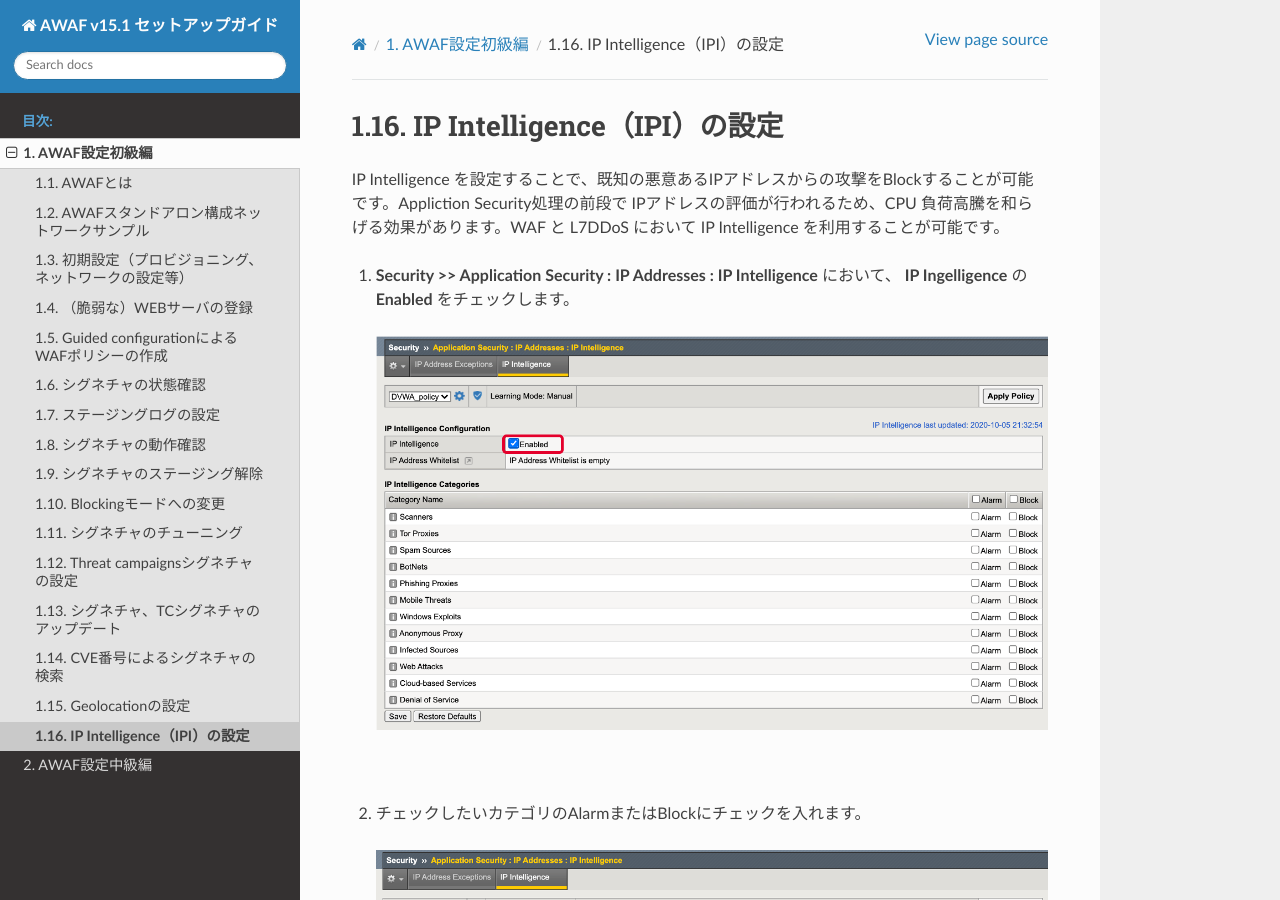
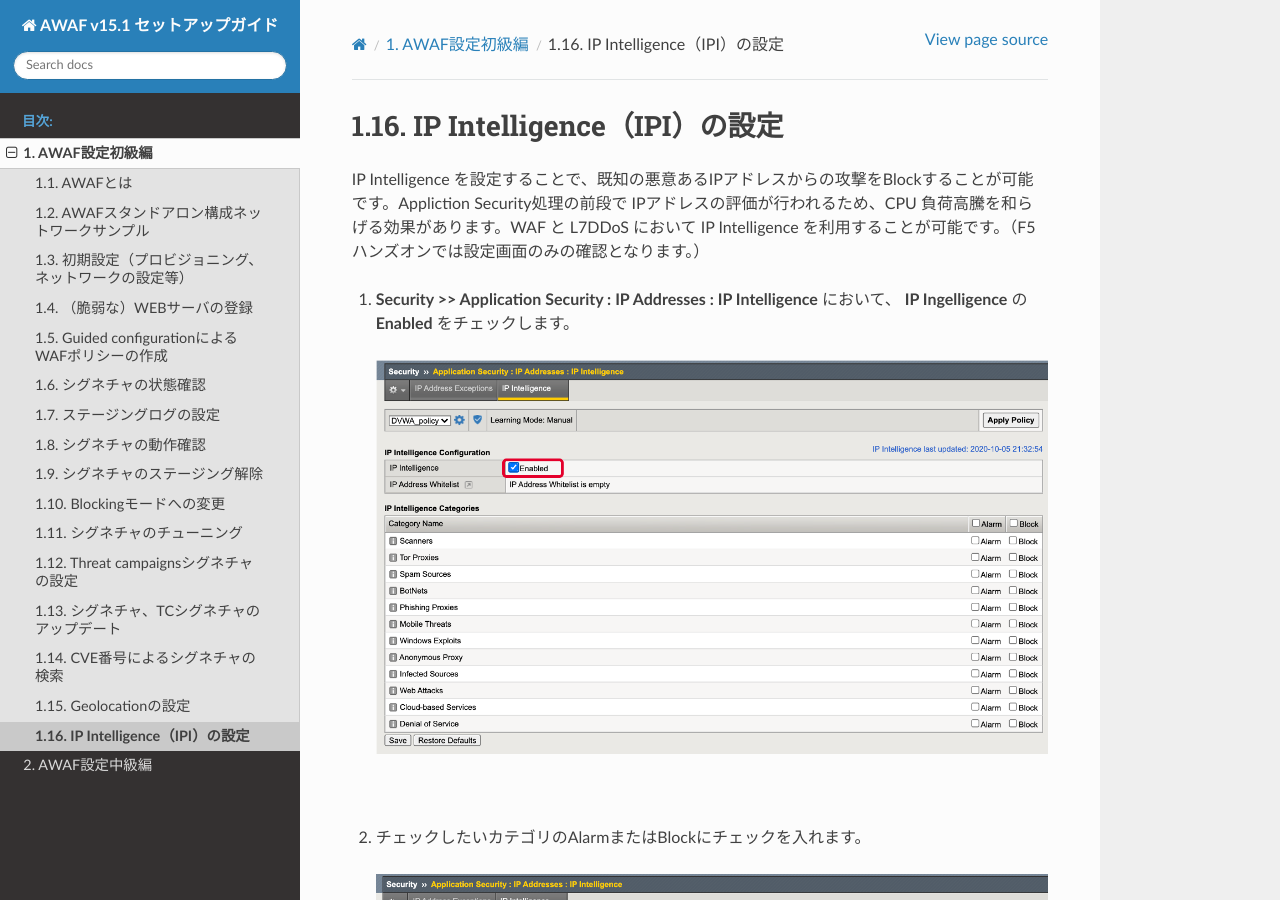
Before and after one commit to BeF5/f5j-easy-setup-waf-17, a Sphinx documentation site: the page built from docs/content1/module16/module16.rst, in a window 1280 px wide and 900 px high. Built offline with Sphinx 7.4.7 and the Read the Docs theme 2.0.0, drawn with Linux system fonts in a browser that asks for light colours.

Commit message:
no message

```diff
--- a/docs/content1/module15/module15.rst
+++ b/docs/content1/module15/module15.rst
@@ -1,7 +1,7 @@
 Geolocationの設定
 ======================================
 
-Geolocation Enforcement の設定を行うことで、接続される予定のない国からの接続をブロックすることが可能です。
+Geolocation Enforcement の設定を行うことで、接続される予定のない国からの接続をブロックすることが可能です。（F5ハンズオンでは設定画面の確認のみとなります。）
 
 #. **Security >> Application Security : Policy Building : Learning and Blocking Settings** の **IP Addresses/Geolocations** において、**Access from disallowed Geolocation** の Learn/Alarm/Block がチェックされていることを確認します。
 
--- a/docs/content1/module16/module16.rst
+++ b/docs/content1/module16/module16.rst
@@ -1,7 +1,7 @@
 IP Intelligence（IPI）の設定
 ======================================
 
-IP Intelligence を設定することで、既知の悪意あるIPアドレスからの攻撃をBlockすることが可能です。Appliction Security処理の前段で IPアドレスの評価が行われるため、CPU 負荷高騰を和らげる効果があります。WAF と L7DDoS において IP Intelligence を利用することが可能です。
+IP Intelligence を設定することで、既知の悪意あるIPアドレスからの攻撃をBlockすることが可能です。Appliction Security処理の前段で IPアドレスの評価が行われるため、CPU 負荷高騰を和らげる効果があります。WAF と L7DDoS において IP Intelligence を利用することが可能です。（F5ハンズオンでは設定画面のみの確認となります。）
 
 #. **Security >> Application Security : IP Addresses : IP Intelligence** において、 **IP Ingelligence** の **Enabled** をチェックします。
 
```
Also changed, not shown: other parts of docs/content1/module16/module16.rst (+1 -1 lines).
